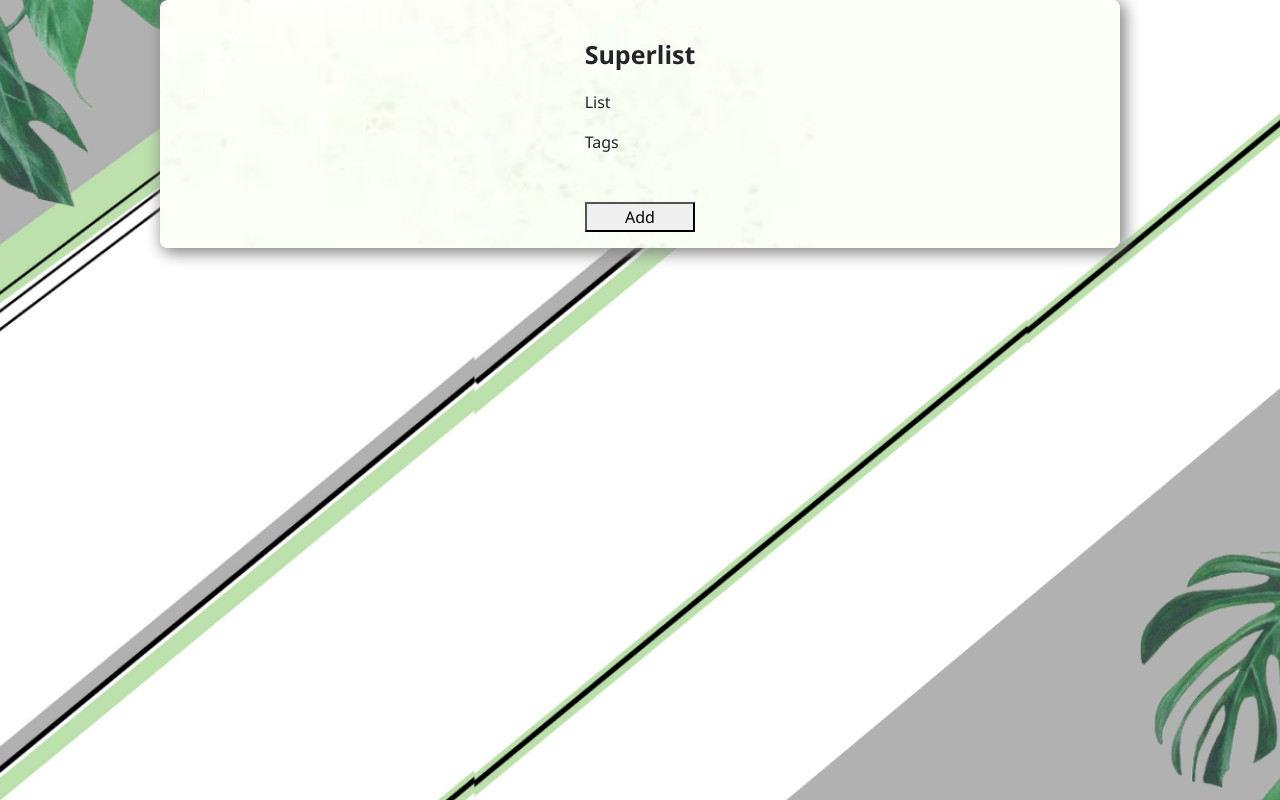
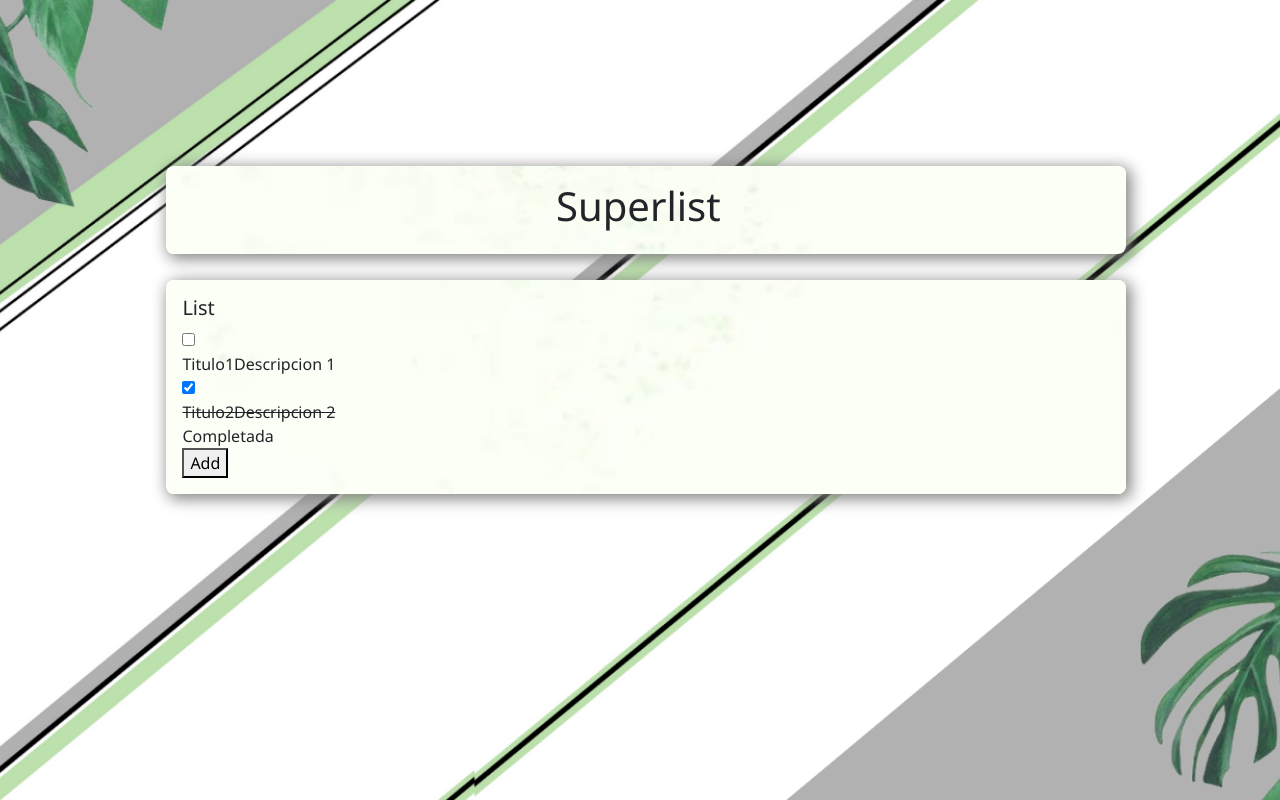
Before and after one commit to Nyckush/Trabajo-Practico, a React (Vite) app: page / in a window 1280 px wide. Built offline with nearby package versions, Linux system fonts and the light colour scheme.

Commit message:
probando

```diff
--- a/package.json
+++ b/package.json
@@ -13,7 +13,9 @@
     "bootstrap": "^5.3.2",
     "react": "^18.2.0",
     "react-bootstrap": "^2.9.1",
-    "react-dom": "^18.2.0"
+    "react-dom": "^18.2.0",
+    "reactstrap": "^9.2.1",
+    "styled-components": "^6.1.1"
   },
   "devDependencies": {
     "@types/react": "^18.2.15",
--- a/src/App.css
+++ b/src/App.css
@@ -15,26 +15,38 @@ background-attachment: fixed;
   background-attachment: fixed;
   padding: 1rem;
   box-shadow: .2rem .2rem 1rem .1rem grey;
+  display: inline-table;
+
+  justify-content: center;
+  border-radius: .5rem;
+  row-gap: 1rem;
+  width: 75%;
+  margin-top: 2%;
+  margin-left: 13%;
+}
+
+.nav{
+  background-image: url("./assets/img/form-bg.jpg");
+  background-position: center;
+  background-repeat: no-repeat;
+  background-size: cover;
+  background-attachment: fixed;
+  padding: 1rem;
+  box-shadow: .2rem .2rem 1rem .1rem grey;
   display: grid;
   flex-direction: column;
   justify-content: center;
-  align-items: space-between;
   border-radius: .5rem;
   row-gap: 1rem;
   width: 75%;
-  margin: auto;
+  margin-top: 13%;
+  margin-left: 13%;
 }
-
 
 h1 {
   text-align: center;
 }
-/*.top-form{
-  display: flex;
-  justify-content: space-between;
-  align-items: center;
-  vertical-align: middle;
-}*/
+
 .icon{
   height: 100%;
 }
--- a/src/App.jsx
+++ b/src/App.jsx
@@ -1,64 +1,27 @@
 import { useState } from 'react'
+import { TaskList, TaskForm, TaskItem } from './componentes/Index'
+import ToDoList from './componentes/ToDoList';
+import Tareas from './componentes/Tareas';
+import Header from './componentes/Header';
 import './App.css'
-import { TaskList, TaskForm, TaskItem } from './componentes/Index'
+
 
 function App() {
-  const [formVisible, setFormVisible] = useState(false)
-  const visible = () => {
-    setFormVisible(!formVisible)
-  }
 
-  const [tasks, setTasks] = useState([]);
 
-  function addTask(task, tag) {
-    setTasks([
-      ...tasks,
-      {
-        id: crypto.randomUUID(),
-        task: task,
-        tag: tag,
-        isCompleted: false
-      }
-    ]);
-  }
-
-  function toggleTaskCompletedById(taskId) {
-    const newTasks = tasks.map(task => {
-      if (task.id === taskId) {
-        return { ...task, isCompleted: !task.isCompleted }
-      }
-      return task;
-    })
-    setTasks(newTasks);
-  }
 
   return (
     <>
+    <div className='nav'>
+      <Header />
+    </div>
+
     <div className='contenedor'>
-      <section>
-            <header>
-                <div>
-                    <p className='title'>Superlist</p>
-                </div>
-                <div>
-                    <p>List</p>
-                    <p>Tags</p>
-                </div>
-            </header>
+      <Tareas />
+      <button onClick={<ToDoList/>}>Add</button>
+    </div>
 
-        </section>
-      <TaskList
-        tasks={tasks}
-        onComplete={toggleTaskCompletedById}
-        />
-        {
-            formVisible && (
-              <TaskForm onAddTask={addTask} />
-            )
-          }
-          <button onClick={visible}>Add</button>
-      </div>
-    </>
+  </>
   )
 }
 
--- /dev/null
+++ b/src/componentes/Header.jsx
@@ -0,0 +1,12 @@
+import React from "react";
+
+
+const Header= () =>{
+    return(
+        <header >
+            <h1>Superlist</h1>
+
+        </header>
+    )
+}
+export default Header
--- a/src/componentes/Index.js
+++ b/src/componentes/Index.js
@@ -1,4 +1,3 @@
-import 'bootstrap/dist/css/bootstrap.css';
 export { TaskList } from "./TaskList/TaskList"
 export { TaskForm } from "./TaskForm/TaskForm"
 export { TaskItem } from "./TaskItem/TaskItem"
--- /dev/null
+++ b/src/componentes/Tareas.jsx
@@ -0,0 +1,44 @@
+import React from "react";
+import './estilos.css';
+import 'bootstrap/dist/css/bootstrap.min.css';
+
+const toDoArray = [
+    {
+    titulo: "Titulo1",
+    descripcion: "Descripcion 1",
+    isComplete: false,
+    id: 1
+    },
+
+    {titulo: "Titulo2",
+     descripcion: "Descripcion 2",
+     isComplete: true,
+     id: 2
+    }
+]
+
+const Tareas = ()=>{
+    return(
+        <div className="caja-tareas">
+            <div className="d-flex align-items-center list-group-item">
+                <h5>List</h5>
+            </div>
+            {
+                toDoArray.map( (todo)=>
+                <div key={todo.id} className="caja-tareas">
+                    <input type="checkbox" className="check" checked={todo.isComplete} />
+                    <p className={`p-0 m-0 flex-grow-1 ${todo.isComplete ? 'text-decoration-line-through' : ''}`}>
+                    {todo.titulo}
+                    <span>{todo.descripcion}</span>
+                    </p>
+                    {todo.isComplete && <span>Completada</span>}
+
+                </div>
+
+                )
+            }
+        </div>
+    )
+}
+
+export default Tareas
--- a/src/componentes/TaskItem/TaskItem.module.css
+++ b/src/componentes/TaskItem/TaskItem.module.css
@@ -2,6 +2,8 @@
     text-decoration: line-through;
 }
 .taskItem{
-    background-color: lightgreen;
-    border-radius: 5px;
+    background-color: rgb(255, 255, 251);
+    border-radius: 2px;
+    border-color: #C7DB9D;
+    border-style: solid;
 }
--- /dev/null
+++ b/src/componentes/ToDoList.jsx
@@ -0,0 +1,74 @@
+import React from "react";
+
+
+const ToDoList = () => {
+    const [todoArray, setTodoArray] = useState(
+        [{
+         titulo: "Milk",
+         descripcion: "algo",
+         isComplete: false,
+         id:1
+        },
+        {
+            titulo: "Butter",
+            descripcion: "algo",
+            isComplete: true,
+            id:2
+           },
+        {
+            titulo: "Limon",
+            descripcion: "algo",
+            isComplete: false,
+            id:3
+           },
+        {
+            titulo: "Banana",
+            descripcion: "algo",
+            isComplete: false,
+            id:4
+           },
+        {
+            titulo: "Potato",
+            descripcion: "algo",
+            isComplete: false,
+            id:5
+           },
+        {
+            titulo: "Carrot",
+            descripcion: "algo",
+            isComplete: false,
+            id:6
+           }
+
+        ])
+    const [tareaData, setTareaData] = useState({titulo:'', descripcion:''})
+    const handleChange = ({target}) =>{
+        setTareaData({...tareaData, [target.name]:target.value})
+    }
+    const addTarea = (e) =>{
+        e.preventDefault();
+        if(tareaData.titulo != '' && tareaData.descripcion != ''){
+            const todo = tareaData;
+            todo.isComplete = false;
+            todo.id = todoArray.length + 1;
+
+            setTodoArray([...todoArray, todo])
+            setTareaData({titulo:'', descripcion:''})
+        }
+    }
+
+
+    return (
+      <div>
+        <form onSubmit={addTarea}>
+            <input type="text" name="titulo" placeholder="Name" value={tareaData.titulo} onChange={handleChange}/>
+            <div className="input-group">
+            <input type="text" name="descripcion" placeholder="Tag" value={tareaData.descripcion} onChange={handleChange}/>
+            <input type="submit" value="+" /></div>
+            <button type="sumbit">Save</button>
+        </form>
+      </div>
+    )
+}
+
+export default  ToDoList
--- a/src/main.jsx
+++ b/src/main.jsx
@@ -2,7 +2,7 @@ import React from 'react'
 import ReactDOM from 'react-dom/client'
 import App from './App.jsx'
 import './index.css'
-
+import 'bootstrap/dist/css/bootstrap.css';
 
 
 
```
Also changed, not shown: src/componentes/estilos.css (added), 1 other file (tests, documents, lock files or other folders).
